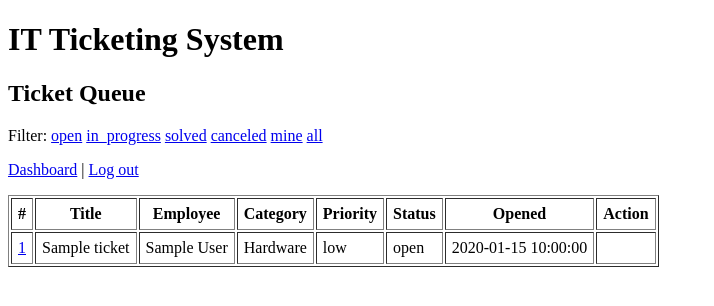
After one commit to ZIYEDMAHMOUDI/it-ticketing-system, a PHP site: page /queue.php in a window 1280 px wide. The commit adds this page. Shown: the top 306 px of the page, without its empty margins (0-714 px from the left). Run offline with PHP 8.4, Linux system fonts and the light colour scheme; the visitor is signed in with stand-in values (Sample User, id 1); data comes from the database, SQL or seed files in the repository; tables that the repository leaves empty hold one stand-in row (values such as "Sample post"); a stand-in replaces the project's code that opens the database connection.

Commit message:
Add technician queue, take and update ticket actions, and access checks

```diff
--- /dev/null
+++ b/includes/auth.php
@@ -0,0 +1,18 @@
+<?php
+// Stops the page if the user is not logged in or does not have an allowed role
+function requireRole(array $allowedRoles): void
+{
+    if (session_status() === PHP_SESSION_NONE) {
+        session_start();
+    }
+
+    if (!isset($_SESSION['user_id'])) {
+        header('Location: login.php');
+        exit;
+    }
+
+    if (!in_array($_SESSION['role'], $allowedRoles, true)) {
+        http_response_code(403);
+        die('Access denied.');
+    }
+}
--- a/public/dashboard.php
+++ b/public/dashboard.php
@@ -16,9 +16,9 @@ require __DIR__ . '/../includes/header.php';
 <?php if ($_SESSION['role'] === 'employee'): ?>
   <p>Employee dashboard: tickets come next.</p>
 <?php elseif ($_SESSION['role'] === 'technician'): ?>
-  <p>Technician dashboard: the queue comes next.</p>
+  <p><a href="queue.php">Open the ticket queue</a></p>
 <?php else: ?>
-  <p>Admin dashboard: user management comes next.</p>
+  <p><a href="queue.php">View all tickets</a></p>
 <?php endif; ?>
 
 <p><a href="logout.php">Log out</a></p>
--- /dev/null
+++ b/public/queue.php
@@ -0,0 +1,83 @@
+<?php
+require __DIR__ . '/../includes/auth.php';
+require __DIR__ . '/../config/database.php';
+requireRole(['technician', 'admin']);
+
+// Which tickets to show, from the filter links at the top
+$filter = $_GET['filter'] ?? 'open';
+$allowedFilters = ['open', 'in_progress', 'solved', 'canceled', 'mine', 'all'];
+if (!in_array($filter, $allowedFilters, true)) {
+    $filter = 'open';
+}
+
+$sql = 'SELECT t.id, t.title, t.priority, t.status, t.assigned_to, t.created_at,
+               c.name AS category, u.name AS employee
+        FROM tickets t
+        JOIN categories c ON c.id = t.category_id
+        JOIN users u ON u.id = t.created_by';
+
+$where  = [];
+$params = [];
+
+if ($filter === 'mine') {
+    $where[]  = 't.assigned_to = ?';
+    $params[] = $_SESSION['user_id'];
+} elseif ($filter !== 'all') {
+    $where[]  = 't.status = ?';
+    $params[] = $filter;
+}
+
+if ($where) {
+    $sql .= ' WHERE ' . implode(' AND ', $where);
+}
+$sql .= ' ORDER BY t.created_at DESC';
+
+$stmt = $pdo->prepare($sql);
+$stmt->execute($params);
+$tickets = $stmt->fetchAll();
+
+require __DIR__ . '/../includes/header.php';
+?>
+
+<h2>Ticket Queue</h2>
+
+<p>
+  Filter:
+  <?php foreach (['open', 'in_progress', 'solved', 'canceled', 'mine', 'all'] as $f): ?>
+    <a href="queue.php?filter=<?= $f ?>"><?= $f ?></a>
+  <?php endforeach; ?>
+</p>
+<p><a href="dashboard.php">Dashboard</a> | <a href="logout.php">Log out</a></p>
+
+<?php if (!$tickets): ?>
+  <p>No tickets for this filter.</p>
+<?php else: ?>
+  <table border="1" cellpadding="6">
+    <tr>
+      <th>#</th><th>Title</th><th>Employee</th><th>Category</th>
+      <th>Priority</th><th>Status</th><th>Opened</th><th>Action</th>
+    </tr>
+    <?php foreach ($tickets as $t): ?>
+      <tr>
+        <td><a href="ticket.php?id=<?= $t['id'] ?>"><?= $t['id'] ?></a></td>
+        <td><?= htmlspecialchars($t['title']) ?></td>
+        <td><?= htmlspecialchars($t['employee']) ?></td>
+        <td><?= htmlspecialchars($t['category']) ?></td>
+        <td><?= $t['priority'] ?></td>
+        <td><?= $t['status'] ?></td>
+        <td><?= $t['created_at'] ?></td>
+        <td>
+          <?php if ($t['status'] === 'open' && $t['assigned_to'] === null): ?>
+            <form method="POST" action="ticket_action.php">
+              <input type="hidden" name="ticket_id" value="<?= $t['id'] ?>">
+              <input type="hidden" name="action" value="take">
+              <button type="submit">Take</button>
+            </form>
+          <?php endif; ?>
+        </td>
+      </tr>
+    <?php endforeach; ?>
+  </table>
+<?php endif; ?>
+
+<?php require __DIR__ . '/../includes/footer.php'; ?>
```
Also changed, not shown: public/ticket.php (added, +64 -0 lines), public/ticket_action.php (added, +42 -0 lines).
